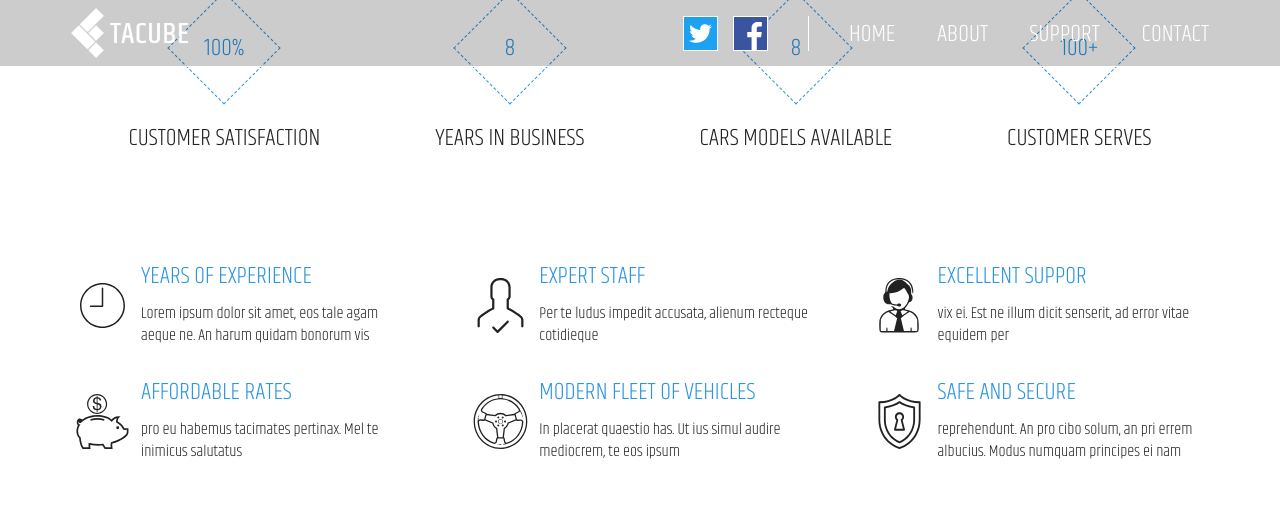
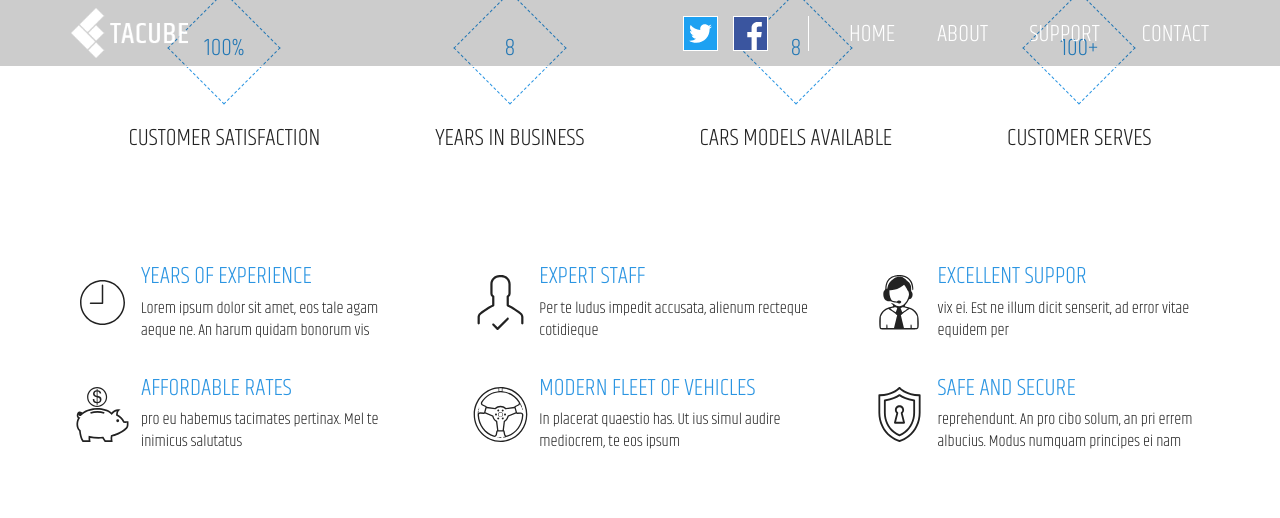
Before and after one commit to poorojepse/tacube, a Jekyll site: the page built from index.html, in a window 1280 px wide and 1400 px high, scrolled down 935 px. Shown: the top 518 px of the window. Built offline with Jekyll 4.4.1, drawn with Linux system fonts in a browser that asks for light colours; grey boxes are pictures that could not be loaded.

Commit message:
Update plus.sass

```diff
--- a/_sass/4-sections/plus.sass
+++ b/_sass/4-sections/plus.sass
@@ -58,7 +58,7 @@
 
                .text
                   h3
-                     margin-bottom: .8rem
+                     margin-bottom: .5rem
 
             .clock .img svg
                +size(45px)
```
